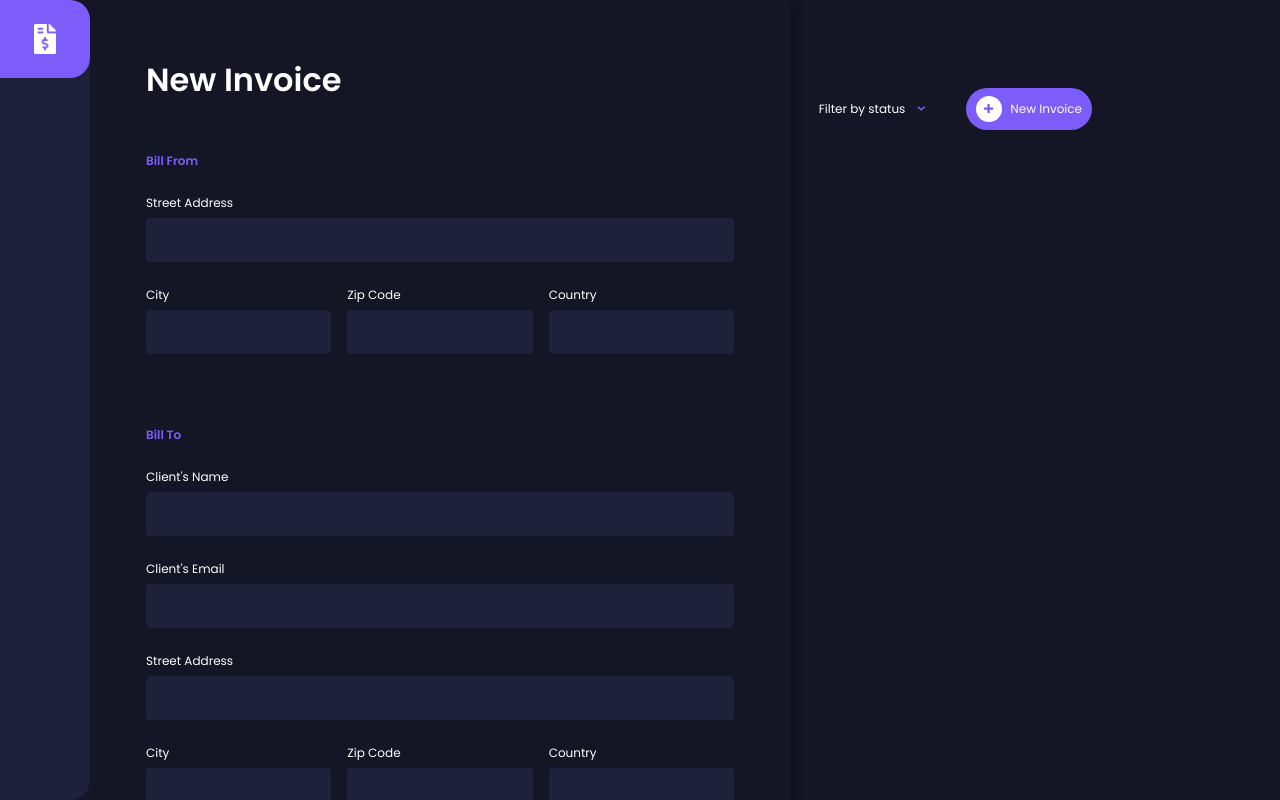
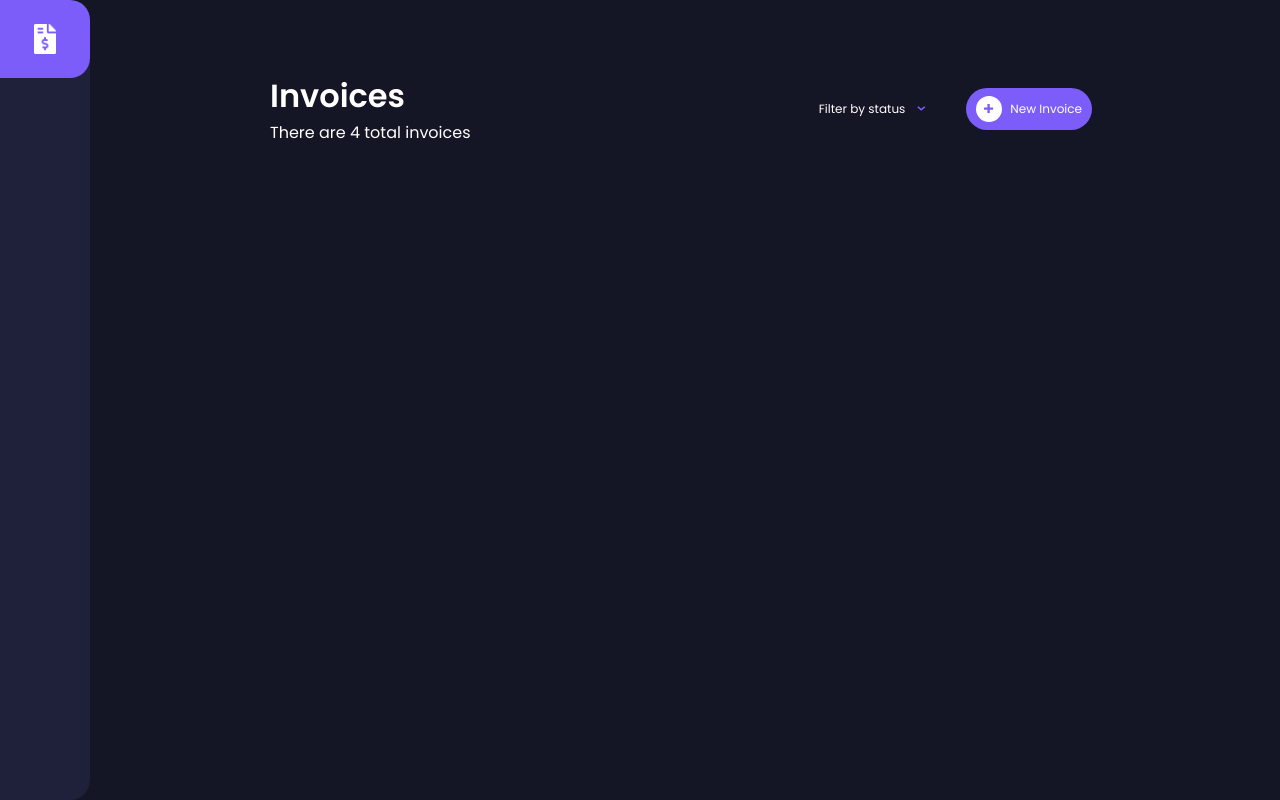
Before and after one commit to frankassafuah/Invoice-app, a Vue app: page / in a window 1280 px wide. Built offline with nearby package versions, Linux system fonts and the light colour scheme.

Commit message:
IMP- Toggling invoice modal

```diff
--- a/src/App.vue
+++ b/src/App.vue
@@ -3,7 +3,7 @@
     <div v-if="!mobile" class="app flex flex-column">
       <Navigation />
       <div class="app-content flex flex-column">
-        <InvoiceModal/>
+        <InvoiceModal v-if="invoiceModal"/>
         <router-view />
       </div>
     </div>
@@ -17,6 +17,7 @@
 <script>
 import Navigation from "./components/Navigation";
 import InvoiceModal from "./components/InvoiceModal";
+import { mapState } from 'vuex';
 
 export default {
   name: "App",
@@ -39,6 +40,10 @@ export default {
         this.mobile = false;
       }
     },
+  },
+
+  computed: {
+    ...mapState(['invoiceModal'])
   },
   created() {
     this.checkScreen();
```
